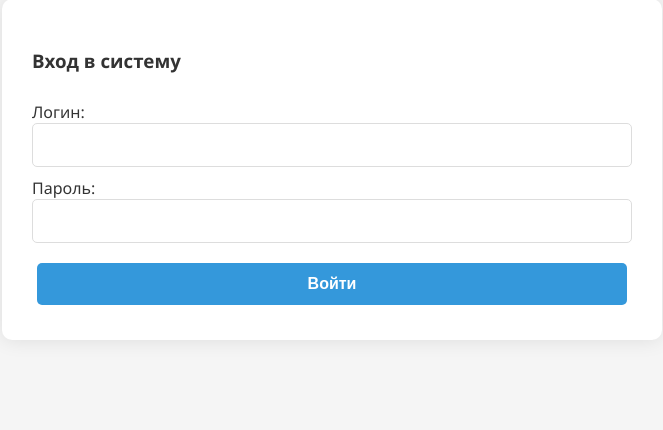
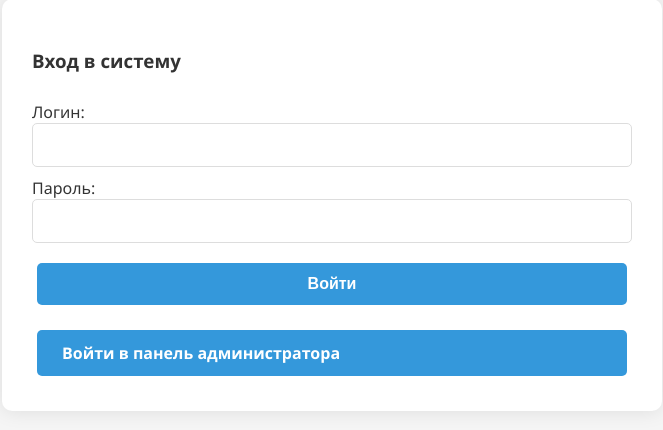
Before and after one commit to e-tskhe/backend-6, a PHP site: page /login.php in a window 1280 px wide. Shown: the part 21-451 px from the top of the page, without its empty margins (308-971 px from the left). Run offline with PHP 8.4, Linux system fonts and the light colour scheme.

Commit message:
Add files via upload

```diff
--- a/db.php
+++ b/db.php
@@ -7,12 +7,7 @@ function getDBConnection() {
             PDO::ATTR_PERSISTENT => true,
             PDO::ATTR_ERRMODE => PDO::ERRMODE_EXCEPTION
         ]);
-        // Создаем администратора, если его нет
-        $adminCheck = $pdo->query("SELECT COUNT(*) FROM users WHERE username = 'admin'")->fetchColumn();
-        if (!$adminCheck) {
-            $stmt = $pdo->prepare("INSERT INTO users (username, password_hash) VALUES (?, ?)");
-            $stmt->execute(['admin', md5('admin123')]);
-        }
+
         return $pdo;
     } catch (PDOException $e) {
         die('Ошибка базы данных: ' . $e->getMessage());
--- a/login.php
+++ b/login.php
@@ -47,13 +47,8 @@ if ($_SERVER['REQUEST_METHOD'] == 'POST') {
                 // Записываем ID пользователя.
                 $_SESSION['uid'] = $user['id'];
 
-                if ($user['username'] === 'admin') {
-                    $_SESSION['is_admin'] = true;
-                    header('Location: admin.php');
-                } else {
-                    $_SESSION['is_admin'] = false;
-                    header('Location: index.php');
-                }
+                header('Location: index.php');
+
                 exit();
             } else {
                 // Неверный логин/пароль
@@ -102,6 +97,9 @@ if ($_SERVER['REQUEST_METHOD'] == 'POST') {
                     Пароль: <?= htmlspecialchars($_COOKIE['password']) ?>
                 </div>
             <?php endif; ?>
+            <div class='auth-btn'>
+                <a href='admin.php' class='auth-text'>Войти в панель администратора</a>
+            </div>
         </form>
     </div>
 </body>
--- a/style.css
+++ b/style.css
@@ -182,20 +182,18 @@ input[type="checkbox"] {
 
 .auth-btn {
     display: inline-block;
-    /* padding: 10px 20px; */
     background-color: #3498db;
-    color: white;
-    text-decoration: none;
     border: none;
-    /* border-radius: 4px; */
     cursor: pointer;
     max-width: 600px;
     margin: 5px;
     padding: 12px 25px;
-    font-size: 16px;
     border-radius: 5px;
     cursor: pointer;
     transition: background-color 0.3s;
+    color: white;
+    text-decoration: none;
+    font-size: 16px;
     font-weight: 600;
     margin-top: 10px;
 }
@@ -212,3 +210,11 @@ input[type="checkbox"] {
 .logout-btn.admin:hover {
     background-color: #218838;
 }
+
+.auth-text {
+    color: white;
+    text-decoration: none;
+    font-size: 16px;
+    font-weight: 600;
+    align-self: center;
+}
```
